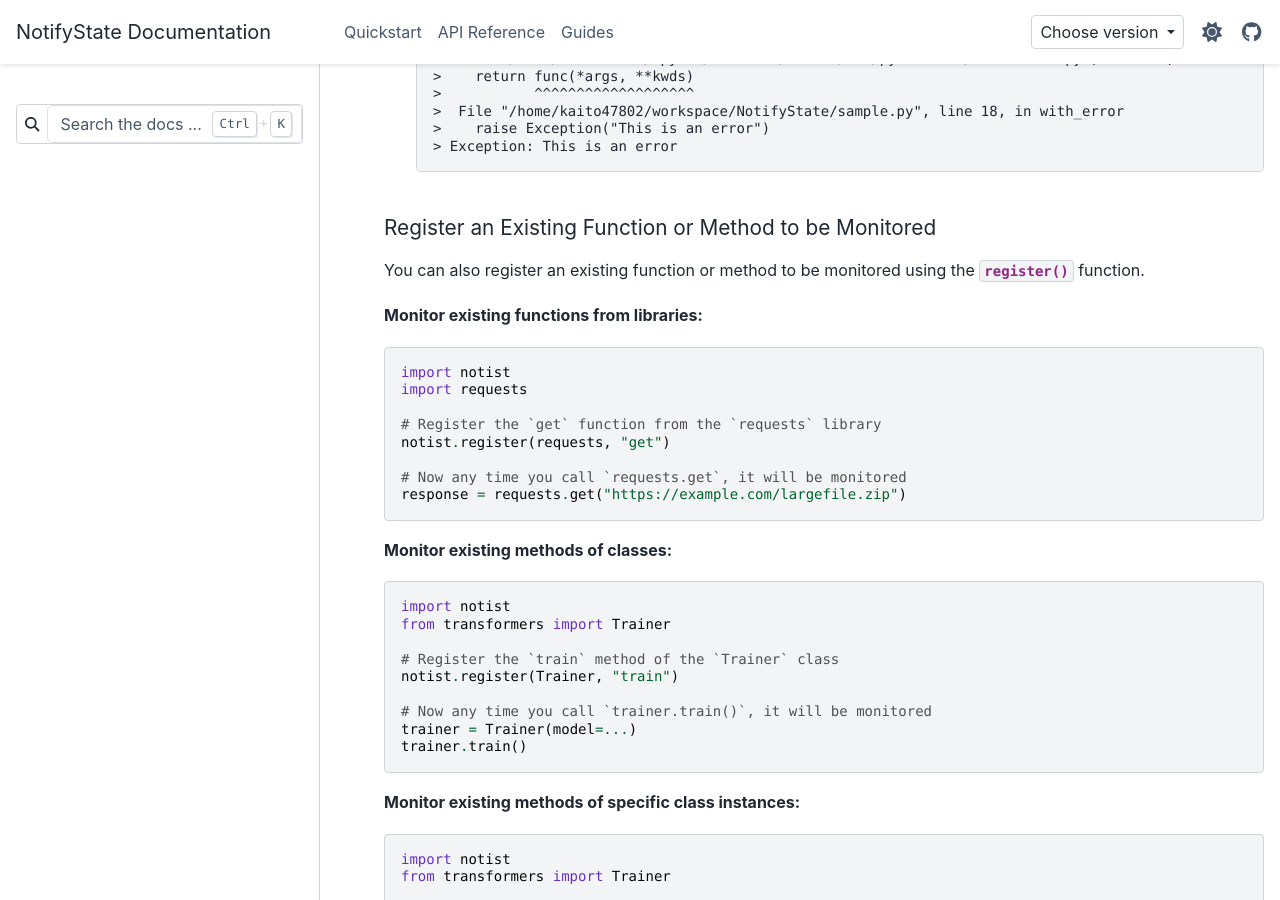
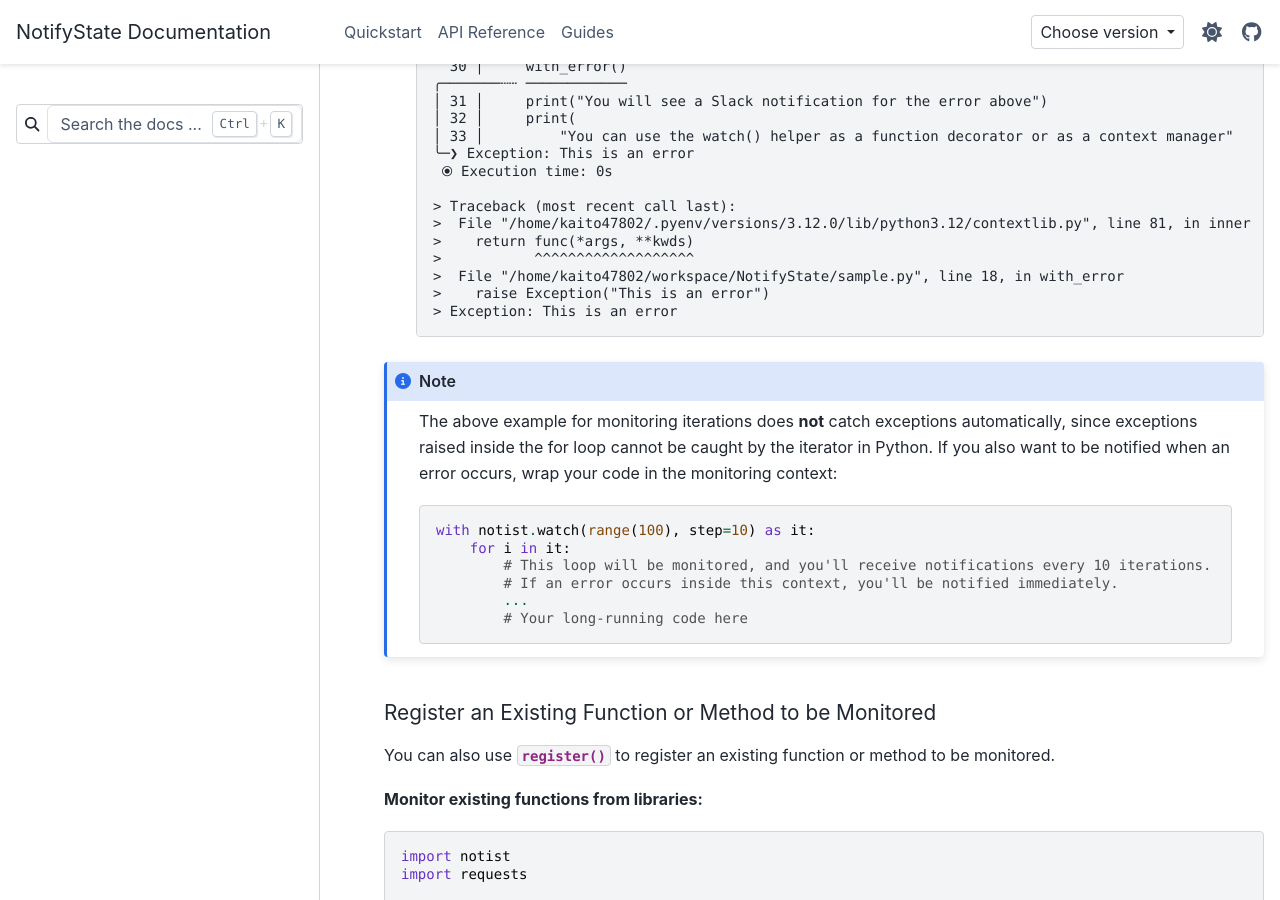
Before and after one commit to kAIto47802/notist, a Sphinx documentation site: the page built from docs/index.rst, in a window 1280 px wide and 900 px high, scrolled down 1977 px. Built offline with Sphinx 7.4.7 and the PyData theme 0.15.4, drawn with Linux system fonts in a browser that asks for light colours; comment, search, counter and statistics services are not loaded; some of the changed text lies outside the part shown.

Commit message:
Update docs

```diff
--- a/docs/index.rst
+++ b/docs/index.rst
@@ -45,12 +45,12 @@
 
 For more detailed usage, please refer to the :doc:`api` or the :doc:`quickstart` guide.
 
-Watch Your Functions and Blocks of Code
-~~~~~~~~~~~~~~~~~~~~~~~~~~~~~~~~~~~~~~~
+Watch Your Functions, Blocks of Code, or Iterations
+~~~~~~~~~~~~~~~~~~~~~~~~~~~~~~~~~~~~~~~~~~~~~~~~~~~
 
-You can use the :func:`~notist._core.watch` helper either as a function decorator or as a context manager around a block of code:
+You can use :func:`~notist._core.watch` to monitor the execution of your functions, blocks of code, or iterations.
 
-**Use as a decorator to monitor a function:**
+**Monitor functions:**
 
 .. code-block:: python
 
@@ -77,6 +77,16 @@
        # You can receive notifications when it starts, ends, or encounters an error
        ...
        # Your long-running code here
+
+**Monitor iterations (e.g., for loops)**:
+
+.. code-block:: python
+
+   # Monitor progress of processing a long-running for loop
+   for i in notist.watch(range(100), step=10):
+      # This loop will be monitored, and you'll receive notifications every 10 iterations.
+      ...
+
 
 This code example send the following notifications:
 
@@ -124,11 +134,25 @@
      >    raise Exception("This is an error")
      > Exception: This is an error
 
+.. note::
+   The above example for monitoring iterations does **not** catch exceptions automatically,
+   since exceptions raised inside the for loop cannot be caught by the iterator in Python.
+   If you also want to be notified when an error occurs, wrap your code in the monitoring context:
+
+   .. code-block:: python
+
+      with notist.watch(range(100), step=10) as it:
+          for i in it:
+              # This loop will be monitored, and you'll receive notifications every 10 iterations.
+              # If an error occurs inside this context, you'll be notified immediately.
+              ...
+              # Your long-running code here
+
 
 Register an Existing Function or Method to be Monitored
 ~~~~~~~~~~~~~~~~~~~~~~~~~~~~~~~~~~~~~~~~~~~~~~~~~~~~~~~
 
-You can also register an existing function or method to be monitored using the :func:`~notist._core.register` function.
+You can also use :func:`~notist._core.register` to register an existing function or method to be monitored.
 
 **Monitor existing functions from libraries:**
 
```
Also changed, not shown: other parts of docs/index.rst (+1 -1 lines), README.md (+5 -5 lines), docs/quickstart.rst (+8 -7 lines), 3 other files.
